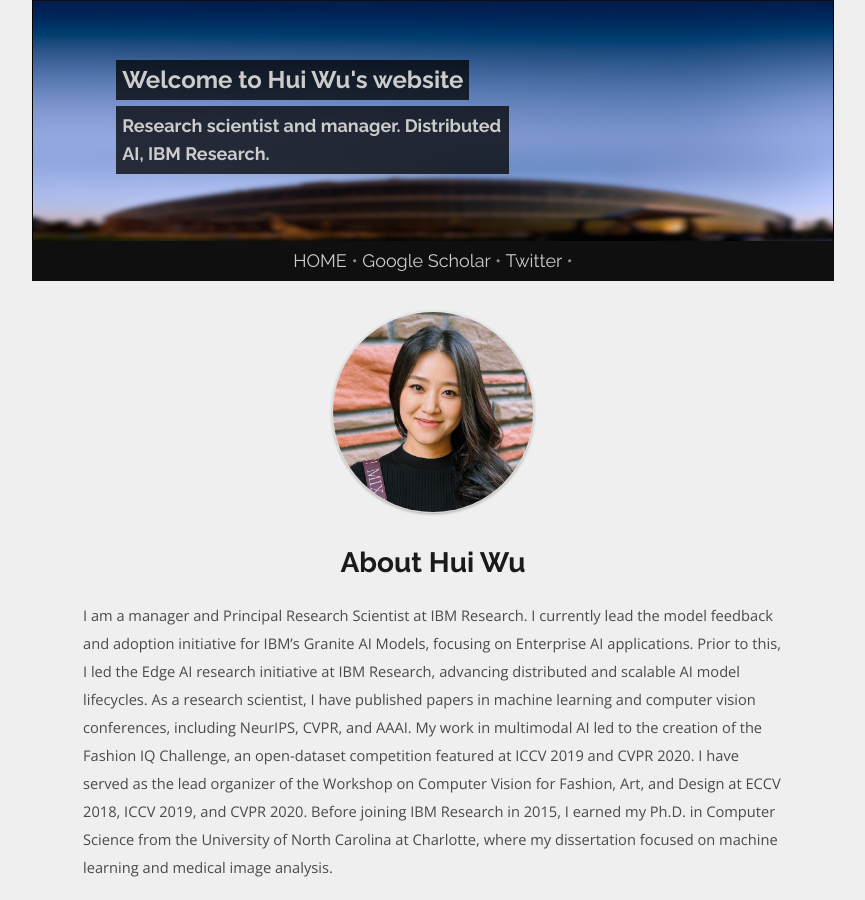
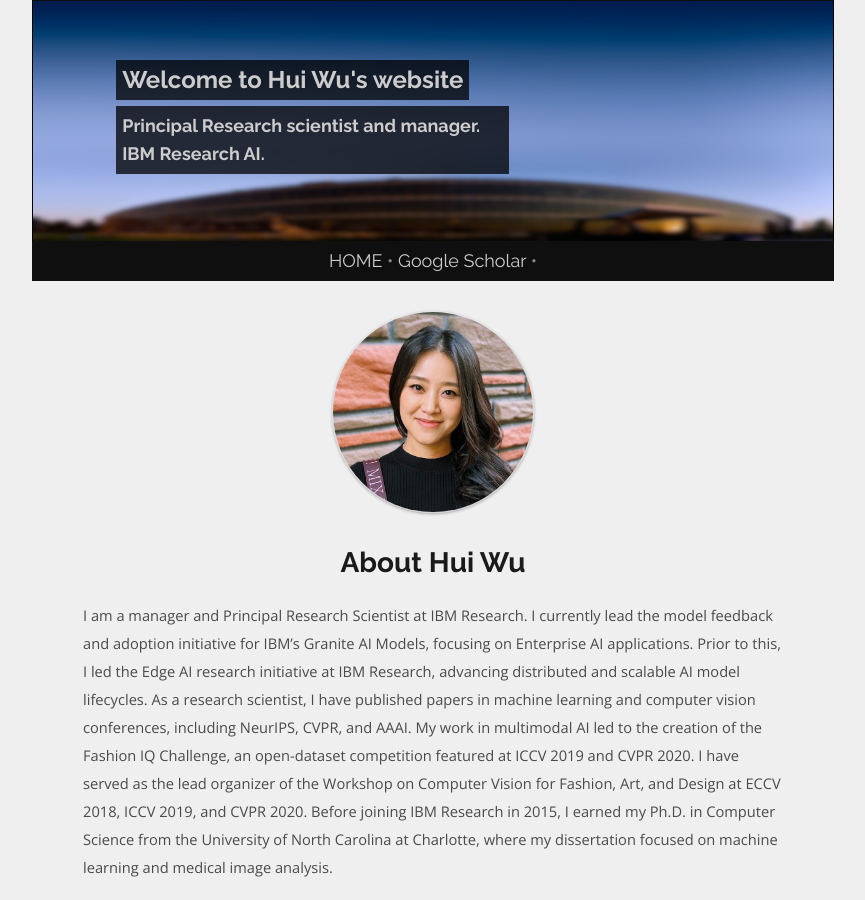
Before and after one commit to spacew/spacew.github.io, a Jekyll site: the page built from index.html, in a window 1280 px wide and 900 px high. Shown: the whole window, without its empty margins (207-1072 px from the left). Built offline with Jekyll 4.4.1, drawn with Linux system fonts in a browser that asks for light colours; the list of posts is cut into pages by our own code.

Commit message:
Update _config.yml

```diff
--- a/_config.yml
+++ b/_config.yml
@@ -2,9 +2,9 @@ title: Hui Wu Website
 email: wuhu@us.ibm.com
 greeting: Welcome to Hui Wu's website
 description: # > this means to ignore newlines until another tag
-    Research scientist and manager.
-    Distributed AI, IBM Research.
-twitter: HuiWu_
+    Principal Research scientist and manager.
+    IBM Research AI.
+# twitter: HuiWu_
 scholar: 1qByqaUAAAAJ&hl=en&oi=ao
 favicon: h.png
 
```
